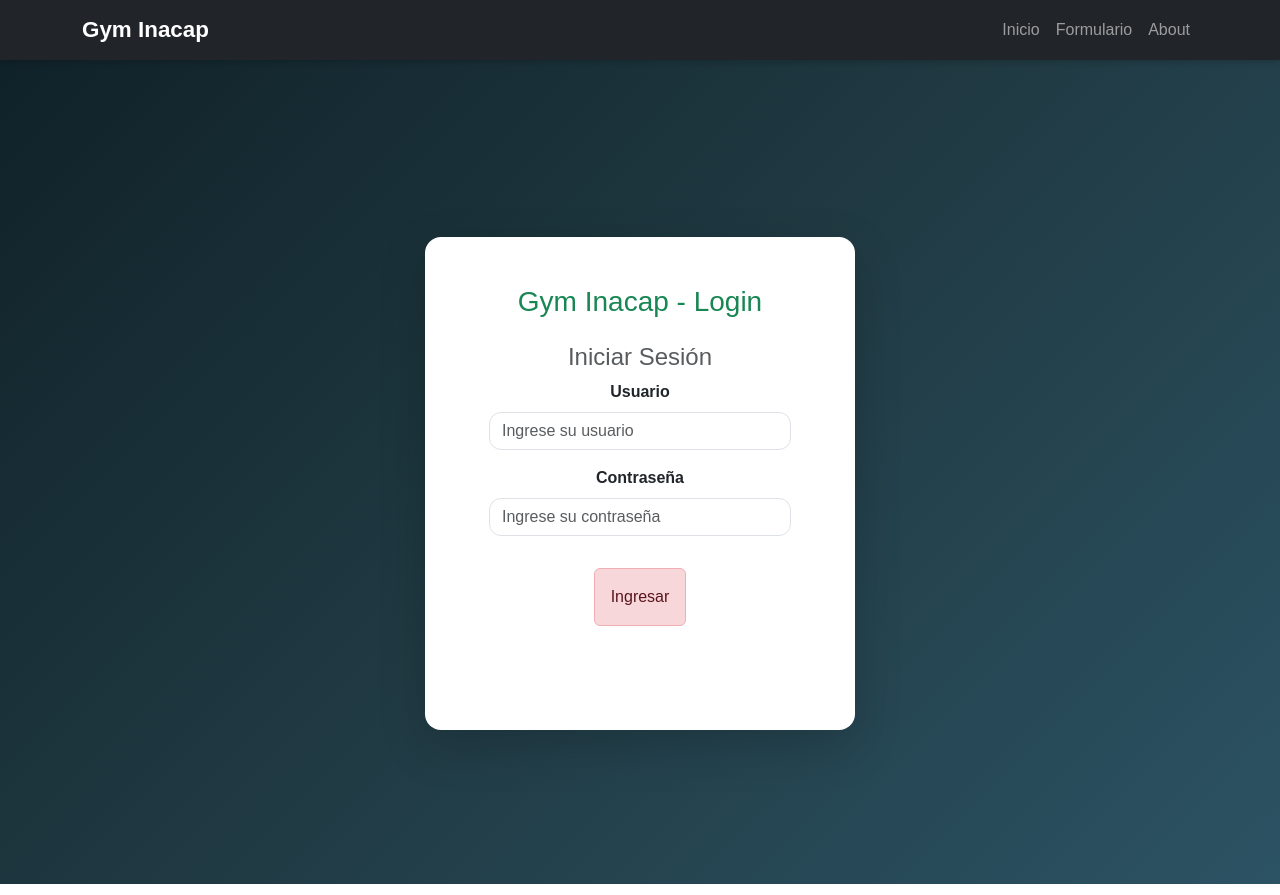
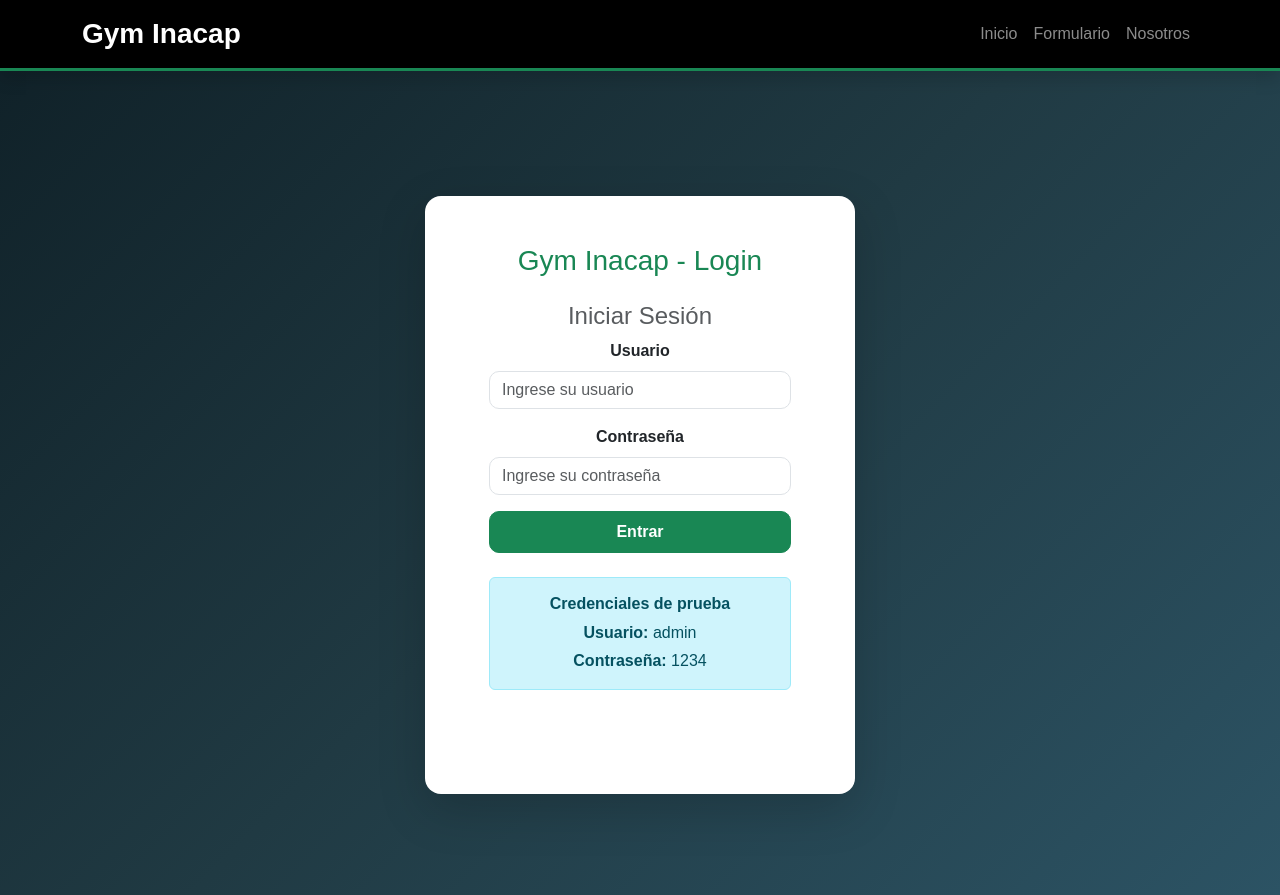
Before and after one commit to martinclassic/EV03-FRONT, an Angular app: page / in a window 1280 px wide. Built offline with nearby package versions, Linux system fonts and the light colour scheme.

Commit message:
mejora visual

```diff
--- a/src/app/components/login/login.component.css
+++ b/src/app/components/login/login.component.css
@@ -1,24 +1,28 @@
-body{
-    background: #f5f5f5;
-}
+.login-card{
 
-.login-card{
-    width: 430px;
+    border-radius:20px;
+    width:430px;
+
 }
 
 .card{
-    transition: .3s;
-}
 
-.card:hover{
-    transform: scale(1.02);
+    border:none;
+
+    box-shadow:0 10px 30px rgba(0,0,0,.3);
+
 }
 
 .form-control{
-    border-radius: 12px;
+
+    border-radius:10px;
+
 }
 
 .btn{
-    border-radius: 12px;
-    font-weight: bold;
+
+    border-radius:10px;
+
+    font-weight:bold;
+
 }
--- a/src/app/components/login/login.component.html
+++ b/src/app/components/login/login.component.html
@@ -54,12 +54,27 @@
                     </div>
 
                     <button
-                        class="alert alert-danger text-center mt-3"
-                        (click)="ingresar()">
+                            class="btn btn-success w-100 py-2"
+                            (click)="ingresar()">
 
-                        Ingresar
+                            Entrar
 
-                    </button>
+                            </button>
+                        <div class="alert alert-info mt-4">
+
+                             <h6 class="fw-bold mb-2">
+                                   Credenciales de prueba
+                             </h6>
+
+                                <p class="mb-1">
+                                     <strong>Usuario:</strong> admin
+                                    </p>
+
+                                 <p class="mb-0">
+                                     <strong>Contraseña:</strong> 1234
+                                 </p>
+
+</div>
 
                     <div
                         class="alert alert-danger mt-3"
--- a/src/app/components/navbar/navbar.component.css
+++ b/src/app/components/navbar/navbar.component.css
@@ -1,16 +1,17 @@
 .navbar{
-    box-shadow: 0 2px 8px rgba(0,0,0,.2);
-}
 
-.navbar-brand{
-    font-size: 1.4rem;
-    font-weight: bold;
+    border-bottom:3px solid #198754;
+
 }
 
 .nav-link{
-    transition: .3s;
+
+    transition:.3s;
+
 }
 
 .nav-link:hover{
-    color:#ffc107 !important;
+
+    color:#19ff72 !important;
+
 }
--- a/src/app/components/navbar/navbar.component.html
+++ b/src/app/components/navbar/navbar.component.html
@@ -1,13 +1,13 @@
-<nav class="navbar navbar-expand-lg navbar-dark bg-dark">
+<nav class="navbar navbar-expand-lg navbar-dark bg-black shadow">
+
     <div class="container">
 
-    <a class="navbar-brand fw-bold" routerLink="/">
+        <a class="navbar-brand fw-bold fs-3" routerLink="/">
              Gym Inacap
         </a>
 
         <button
             class="navbar-toggler"
-      type="button"
             data-bs-toggle="collapse"
             data-bs-target="#menu">
 
@@ -28,7 +28,7 @@
                 </li>
 
                 <li class="nav-item">
-          <a class="nav-link" routerLink="/about">About</a>
+                    <a class="nav-link" routerLink="/about">Nosotros</a>
                 </li>
 
             </ul>
@@ -36,4 +36,5 @@
         </div>
 
     </div>
+
 </nav>
```
Lines whose indentation alone changed are shown as unchanged.
